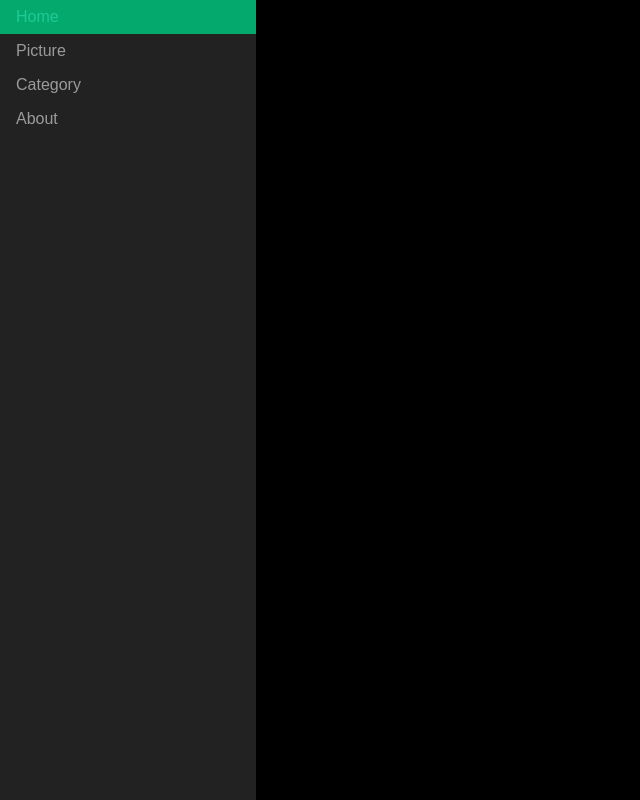
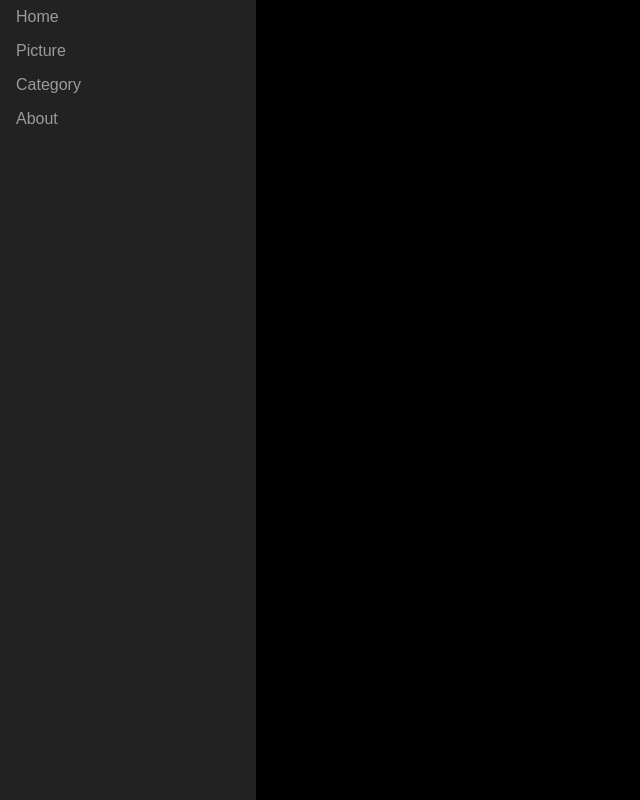
Before and after one commit to rubydosanjh814/Photo-Stock, a PHP site: page /portfolio/top.php in a window 1280 px wide. Shown: the part 70-870 px from the top of the page, without its empty margins (0-640 px from the left). Run offline with PHP 8.4, Linux system fonts and the light colour scheme; the visitor is signed in with stand-in values (Sample User, id 1).

Commit message:
nav changes

```diff
--- a/nav.php
+++ b/nav.php
@@ -1,5 +1,5 @@
 <ul>
-  <li><a class="active" href="#home">Home</a></li>
+  <li><a class="" href="#home">Home</a></li>
   <li><a href="picture.php">Picture</a></li>
   <li><a href="category.php">Category</a></li>
   <li><a href="#about">About</a></li>
```
